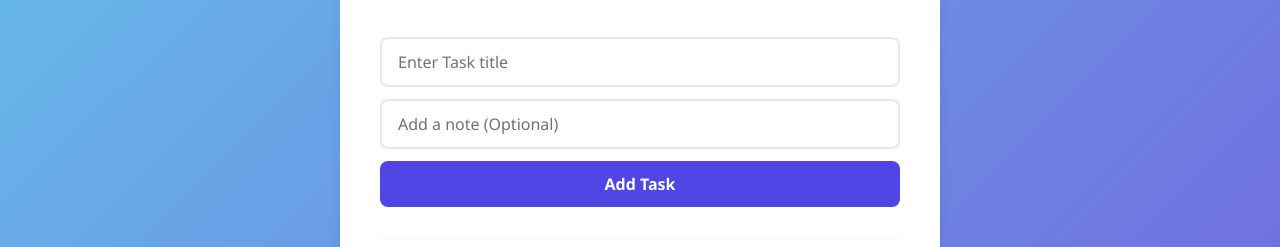
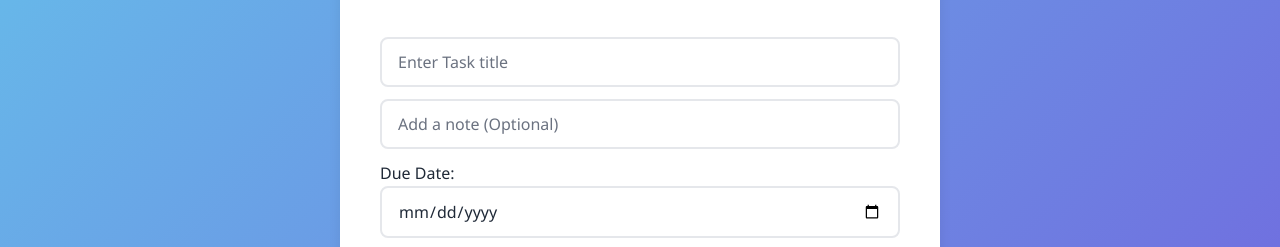
Before and after one commit to iahsanzia/Task_App, a website with bundled scripts: page front-end/index.html in a window 1280 px wide. Shown: the part 161-408 px from the top of the page. Built offline with nearby package versions, Linux system fonts and the light colour scheme; no server answers.

Commit message:
Added html tags, updated api

```diff
--- a/front-end/api/tasksApi.ts
+++ b/front-end/api/tasksApi.ts
@@ -14,10 +14,11 @@ export const getTaskById = async (id: number): Promise<Task> => {
 export const createTask = async (
   title: string,
   note?: string,
+  dueDate?: string,
 ): Promise<Task> => {
   return fetchJSON(BASE_URL, {
     method: "POST",
-    body: JSON.stringify({ title, note }),
+    body: JSON.stringify({ title, note, dueDate }),
   });
 };
 
@@ -27,6 +28,7 @@ export const updateTask = async (
     title: string;
     note: string | null;
     completed: boolean;
+    dueDate: string | null;
   }>,
 ): Promise<Task> => {
   return fetchJSON(`${BASE_URL}/${id}`, {
--- a/front-end/index.html
+++ b/front-end/index.html
@@ -33,6 +33,15 @@
               placeholder="Add a note (Optional)"
             />
           </div>
+          <div class="form-group">
+            <label for="dueDate" class="input-label">Due Date:</label>
+            <input
+              type="date"
+              id="dueDate"
+              class="input-field"
+              placeholder="Select a due date (Optional)"
+            />
+          </div>
           <button type="submit" class="btn btn-primary">Add Task</button>
         </form>
       </section>
--- a/front-end/types/taskTypes.ts
+++ b/front-end/types/taskTypes.ts
@@ -3,6 +3,7 @@ export interface Task {
   title: string;
   note: string | null;
   completed: boolean;
+  dueDate: string | null;
   createdAt: string;
   updatedAt: string;
 }
```
